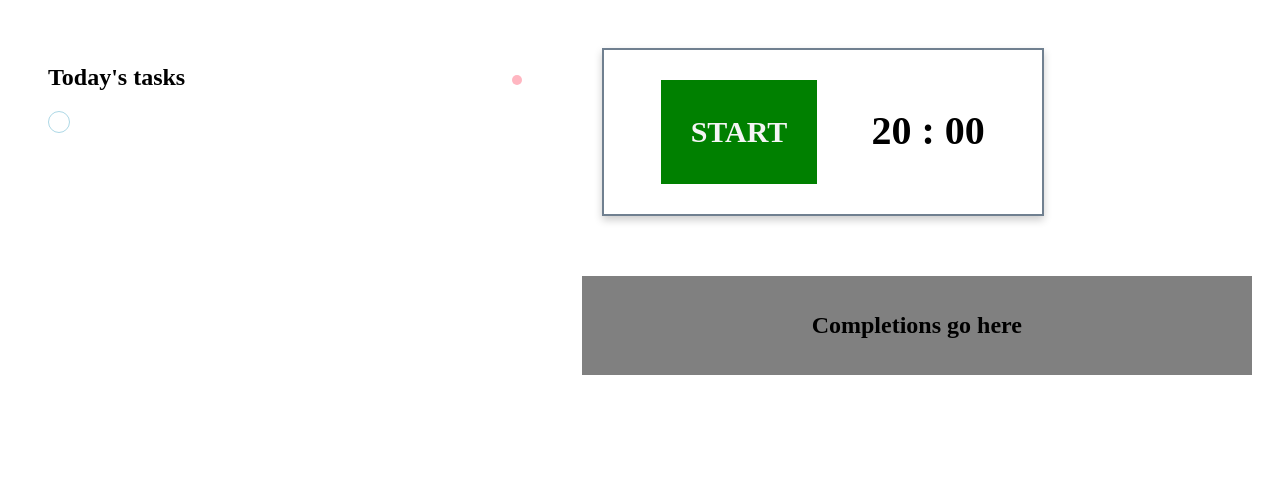
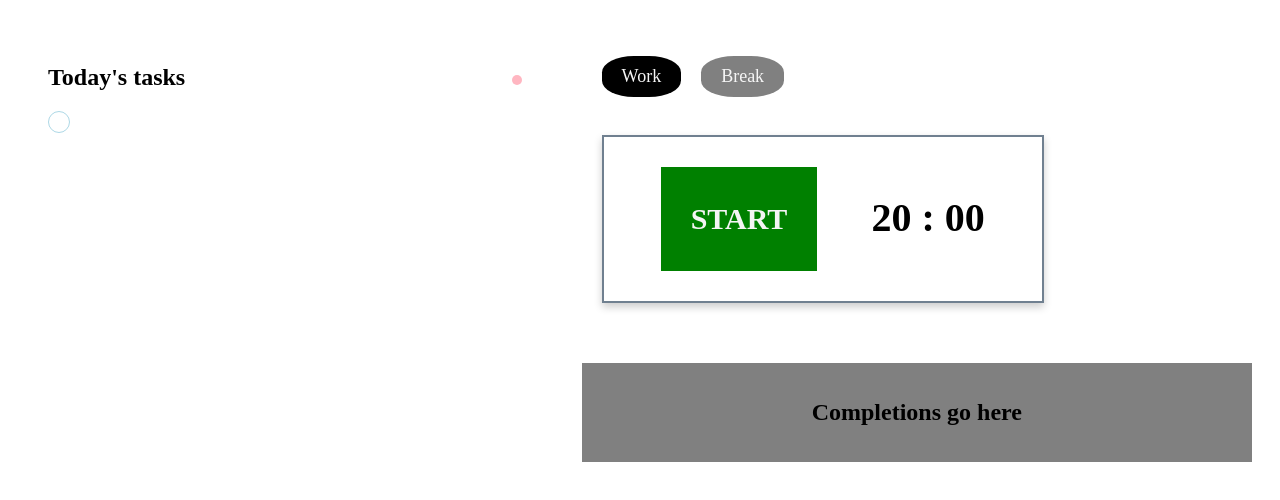
Before and after one commit to mgram/project-productivity, a Nuxt app: page / in a window 1280 px wide. Shown: the top 500 px of the page. Built offline with nearby package versions, Linux system fonts and the light colour scheme.

Commit message:
Created work and break modes

```diff
--- a/pages/index.vue
+++ b/pages/index.vue
@@ -8,8 +8,12 @@
       <List ref="list" />
     </div>
     <div class="pomodoro">
+      <div class="selections">
+        <p :class="workClass" @click="setWork">Work</p>
+        <p :class="breakClass" @click="setBreak">Break</p>
+      </div>
       <div class="timer">
-        <Timer count="1200" />
+        <Timer :count="getCount" :key="getCount" />
       </div>
       <div class="completions">
         <h1>Completions go here</h1>
@@ -19,12 +23,26 @@
 </template>
 
 <script>
-import List from "../components/List.vue";
-import Timer from "../components/Timer.vue";
 export default {
   name: "IndexPage",
-  components: {
-    List,
+  data() {
+    return {
+      mode: "work",
+    };
+  },
+  computed: {
+    workClass() {
+      if (this.mode == "work") return "pill active";
+      else return "pill";
+    },
+    breakClass() {
+      if (this.mode == "break") return "pill active";
+      else return "pill";
+    },
+    getCount() {
+      if (this.mode == "work") return 1200;
+      if (this.mode == "break") return 600;
+    },
   },
   methods: {
     resetTodos() {
@@ -32,6 +50,12 @@ export default {
         localStorage.removeItem("todos");
         this.$refs.list.clearTodos();
       }
+    },
+    setWork() {
+      this.mode = "work";
+    },
+    setBreak() {
+      this.mode = "break";
     },
   },
 };
@@ -58,6 +82,7 @@ export default {
   font-size: 12px;
   margin: 20px;
   padding: 20px;
+  margin-top: 0px;
 }
 .completions {
   background: grey;
@@ -89,4 +114,27 @@ export default {
   background: red;
   cursor: pointer;
 }
+.selections {
+  display: flex;
+  flex-direction: row;
+  justify-content: left;
+  width: 60%;
+  margin-bottom: 0;
+  margin-top: 30px;
+  margin-left: 40px;
+}
+.pill {
+  background: grey;
+  padding: 10px 20px 10px 20px;
+  color: whitesmoke;
+  border-radius: 40%;
+  font-size: 18px;
+  margin-right: 20px;
+}
+.pill:hover {
+  cursor: pointer;
+}
+.pill.active {
+  background: black;
+}
 </style>
```
Also changed, not shown: components/Timer.vue (+10 -0 lines).
